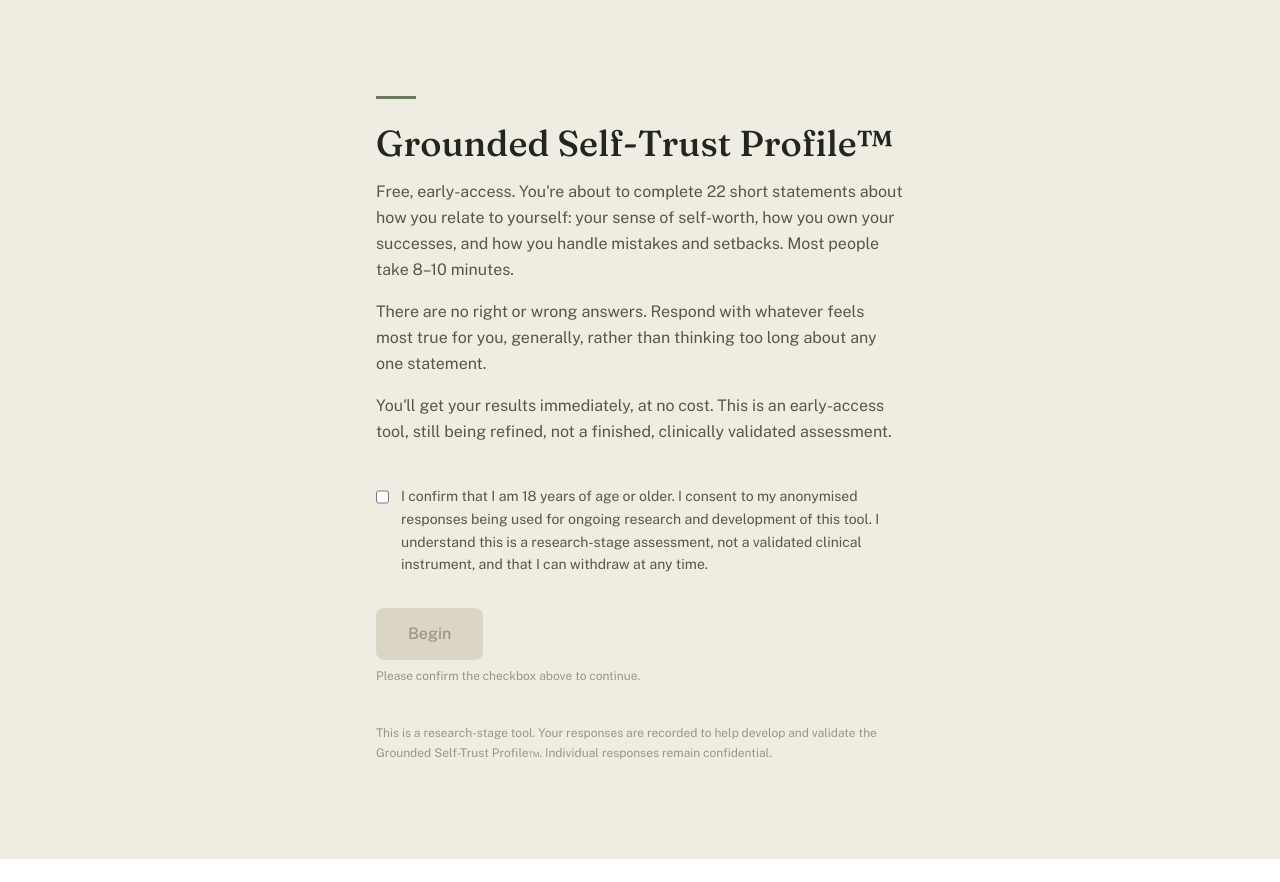
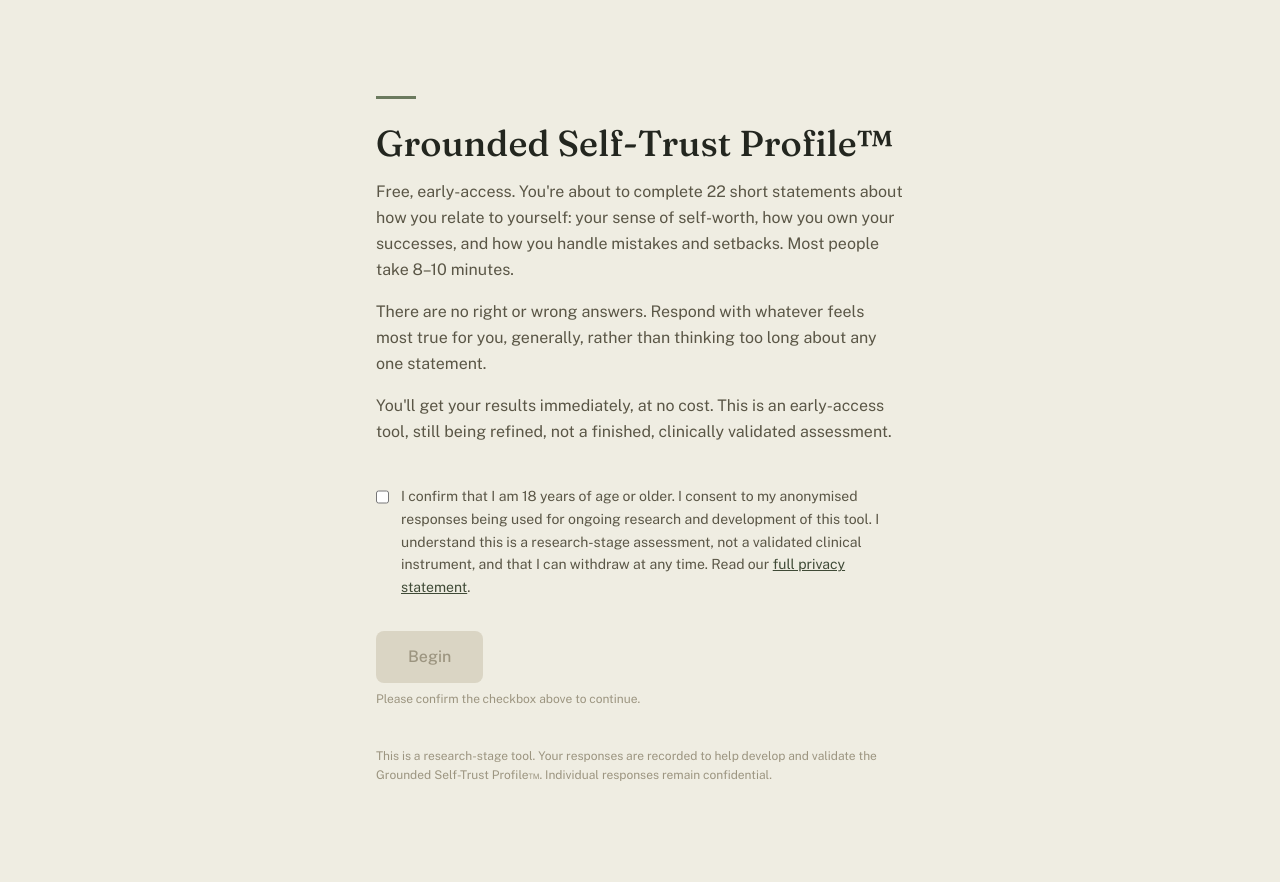
Before and after one commit to DrJakiWS/gstp-beta, a React (Vite) app: page / in a window 1280 px wide. Before the commit the page ends 859 px from the top, so only its background shows below. Built offline with nearby package versions, Linux system fonts and the light colour scheme.

Commit message:
Update consent text to include privacy statement link
Added a link to the full privacy statement in the consent text.

```diff
--- a/src/App.jsx
+++ b/src/App.jsx
@@ -589,7 +589,10 @@ function IntroScreen({ researchConsent, setResearchConsent, onStart, itemCount }
         <span className="text-sm text-[#5A5646] leading-relaxed">
           I confirm that I am 18 years of age or older. I consent to my anonymised responses being used
           for ongoing research and development of this tool. I understand this is a research-stage
-          assessment, not a validated clinical instrument, and that I can withdraw at any time.
+          assessment, not a validated clinical instrument, and that I can withdraw at any time. Read our{" "}
+          <a href="/privacy.html" target="_blank" rel="noreferrer" className="underline text-[#3F4A36]">
+            full privacy statement
+          </a>.
         </span>
       </label>
 
```
